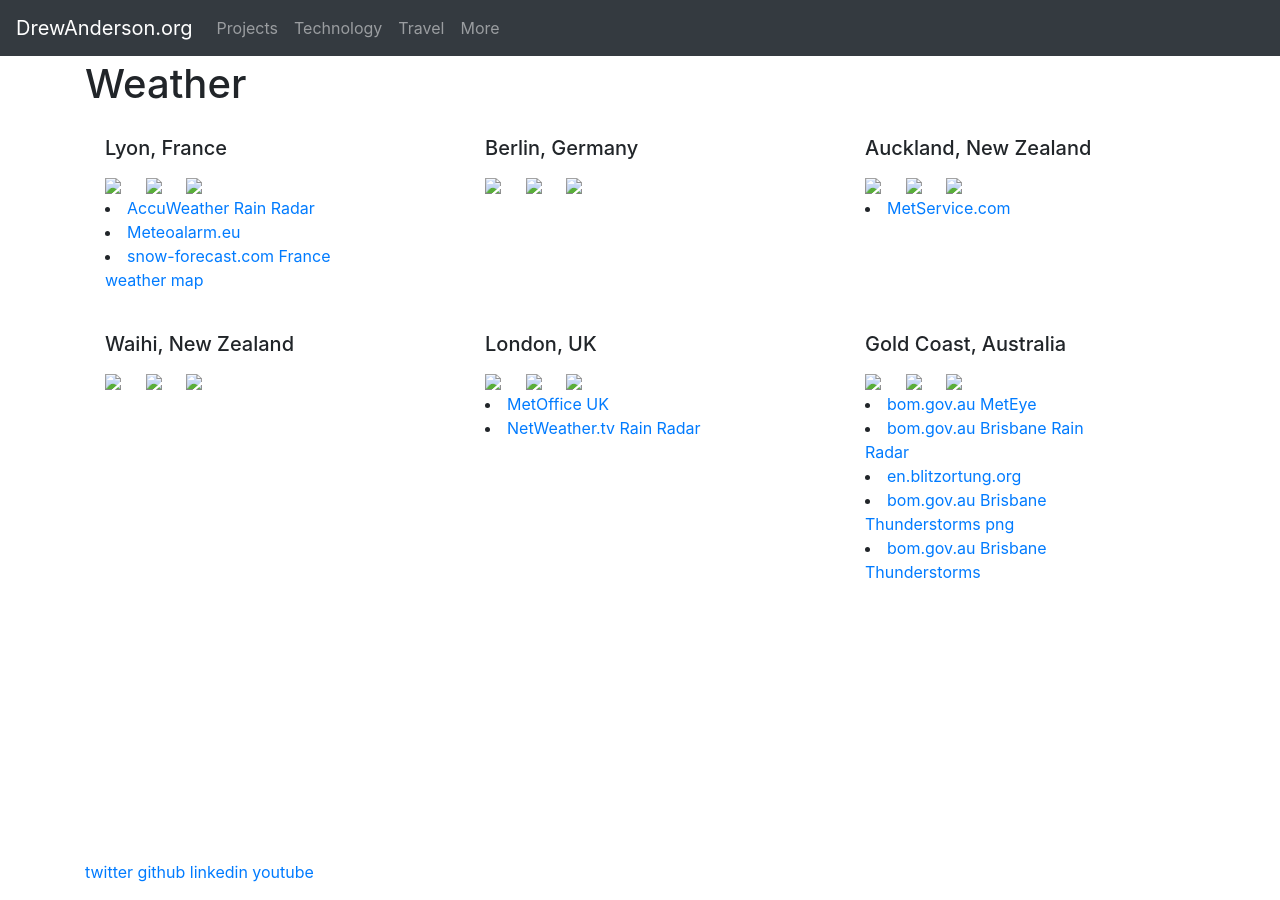
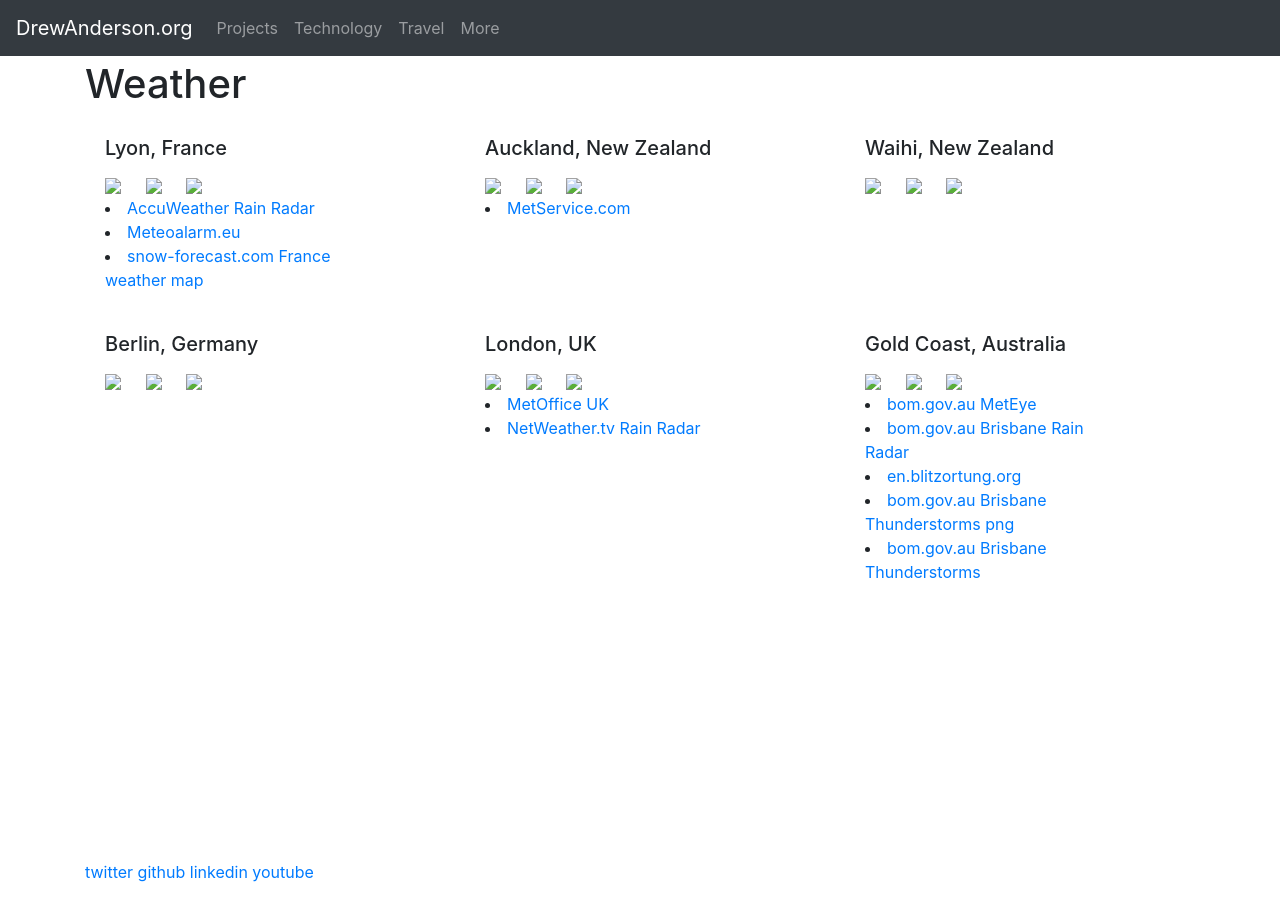
Before and after one commit to drewandersonnz/drewandersonnz.github.io, a Jekyll site: the page built from weather.md, in a window 1280 px wide. Built offline with Jekyll 4.4.1, drawn with Linux system fonts in a browser that asks for light colours; part of the change alters nothing that is shown.

```diff
--- a/weather.md
+++ b/weather.md
@@ -21,14 +21,6 @@ locations:
       - title: snow-forecast.com France weather map
         url:   https://www.snow-forecast.com/maps/dynamic/france
 
-  berlin:
-    title: Berlin, Germany
-    lat: 52.5081913
-    lon: 13.3122519
-    wiki: https://en.wikipedia.org/wiki/Berlin
-
-    urls:
-
   auckland:
     title: Auckland, New Zealand
     lat: -36.8354646
@@ -45,6 +37,14 @@ locations:
     lat: -37.3810389
     lon: 175.8508468
     wiki: https://en.wikipedia.org/wiki/Waihi
+
+    urls:
+
+  berlin:
+    title: Berlin, Germany
+    lat: 52.5081913
+    lon: 13.3122519
+    wiki: https://en.wikipedia.org/wiki/Berlin
 
     urls:
 
```
